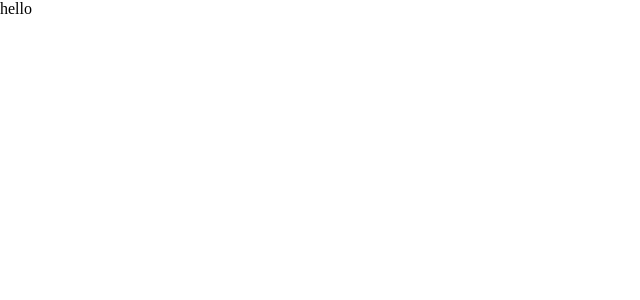
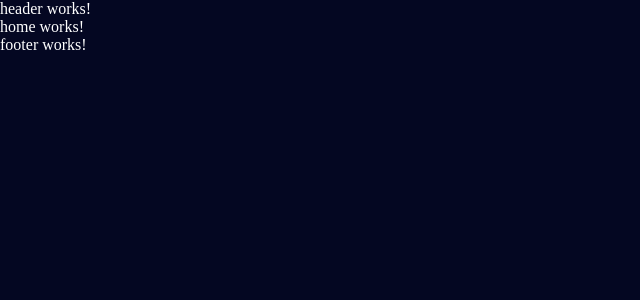
Before and after one commit to cpoiny/TODO, an Angular app in the folder TODO/: page / in a window 1280 px wide. Shown: the top 300 px of the page, without its empty margins (0-640 px from the left). Built offline with nearby package versions, Linux system fonts and the light colour scheme; a web font is replaced by a local one.

Commit message:
creation du routing

```diff
--- a/TODO/src/app/app-routing.module.ts
+++ b/TODO/src/app/app-routing.module.ts
@@ -1,7 +1,28 @@
 import { NgModule } from '@angular/core';
 import { RouterModule, Routes } from '@angular/router';
+import { AddComponent } from './pages/add/add.component';
+import { HistoryComponent } from './pages/history/history.component';
+import { HomeComponent } from './pages/home/home.component';
+import { ListComponent } from './pages/list/list.component';
 
-const routes: Routes = [];
+const routes: Routes = [
+  {
+    path: "",
+    component: HomeComponent
+  },
+  {
+    path: "add",
+    component: AddComponent
+  },
+  {
+    path: "list",
+    component: ListComponent
+  },
+  {
+    path: "history",
+    component: HistoryComponent
+  }
+];
 
 @NgModule({
   imports: [RouterModule.forRoot(routes)],
--- a/TODO/src/app/app.component.html
+++ b/TODO/src/app/app.component.html
@@ -1 +1,5 @@
-<p>hello</p>
+<app-header></app-header>
+
+<router-outlet></router-outlet>
+
+<app-footer></app-footer>
--- a/TODO/src/app/app.module.ts
+++ b/TODO/src/app/app.module.ts
@@ -7,6 +7,8 @@ import { HomeComponent } from './pages/home/home.component';
 import { AddComponent } from './pages/add/add.component';
 import { ListComponent } from './pages/list/list.component';
 import { HistoryComponent } from './pages/history/history.component';
+import { HeaderComponent } from './components/header/header.component';
+import { FooterComponent } from './components/footer/footer.component';
 
 @NgModule({
   declarations: [
@@ -14,7 +16,9 @@ import { HistoryComponent } from './pages/history/history.component';
     HomeComponent,
     AddComponent,
     ListComponent,
-    HistoryComponent
+    HistoryComponent,
+    HeaderComponent,
+    FooterComponent
   ],
   imports: [
     BrowserModule,
--- /dev/null
+++ b/TODO/src/app/components/footer/footer.component.html
@@ -0,0 +1 @@
+<p>footer works!</p>
--- /dev/null
+++ b/TODO/src/app/components/header/header.component.html
@@ -0,0 +1 @@
+<p>header works!</p>
--- a/TODO/src/styles.css
+++ b/TODO/src/styles.css
@@ -18,3 +18,8 @@
     --blue: #64A7D9;
     --green: #88E7A1;
 }
+
+*{
+    background-color: var(--black);
+    color: white;
+}
```
Also changed, not shown: TODO/src/app/components/footer/footer.component.ts (added, +10 -0 lines), TODO/src/app/components/header/header.component.ts (added, +10 -0 lines), TODO/src/app/components/footer/footer.component.css (added), TODO/src/app/components/header/header.component.css (added), 2 other files (tests, documents, lock files or other folders).
